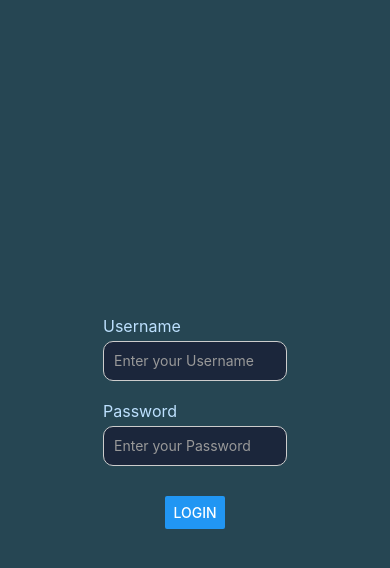
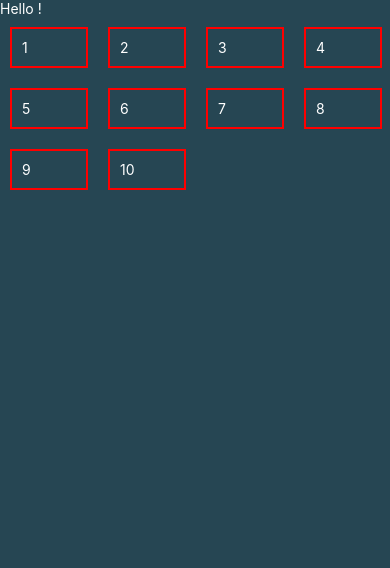
Before and after one commit to akondi-athreya/ReactNativeFirst, a React Native app: screen / in a window 390 px wide. Shown: the top 568 px of the page. Built offline with nearby package versions, Linux system fonts and the light colour scheme.

Commit message:
Done FlatList

```diff
--- a/App.js
+++ b/App.js
@@ -1,43 +1,24 @@
 import { StatusBar } from 'expo-status-bar';
-import { StyleSheet, Text, View, Image, TextInput, Button, Alert } from 'react-native';
+import { StyleSheet, Text, View, ScrollView, FlatList} from 'react-native';
 import React from 'react';
 
 export default function App() {
-    const [name, setName] = React.useState('');
-    const [pass, setPass] = React.useState('');
-    function kinguu(val) {
-        setName(val);
-    }
-    function queenuu(val) {
-        setPass(val);
-    }
-    const showModel = () => {
-        Alert.alert('Login Details', `Username: ${name}\nPassword: ${pass}`);
-    }
-
+    const data = [1, 2, 3, 4, 5, 6, 7, 8, 9, 10];
     return (
         <View style={styles.container}>
-            {/* <Image source={{uri: "https://img.freepik.com/free-photo/abstract-autumn-beauty-multi-colored-leaf-vein-pattern-generated-by-ai_188544-9871.jpg?t=st=1734586577~exp=1734590177~hmac=c5eae486effe7d62e6d724daf2add5da96ea3e3864ce924a77061021bdc6dfe2&w=2000"}}
-            style={{width:400, height:400}}    />
-            <Image source={require("./assets/favicon.png")} style={{width:100, height:100}}/> */}
-            <View style={styles.rr}>
-                <View style={styles.inputContainer}>
-                    <Text style={styles.label}>Username</Text>
-                    <TextInput
-                        style={styles.input} onChangeText={(text) => kinguu(text)} value={name}
-                        placeholder="Enter your Username" placeholderTextColor="#999"
-                    />
-                    <Text style={styles.label}>Password</Text>
-                    <TextInput
-                        style={styles.input} onChangeText={(text) => queenuu(text)} value={pass} secureTextEntry
-                        placeholder="Enter your Password" placeholderTextColor="#999"
-                    />
-                </View>
-                <View>
-                    <Button title='login' onPress={() => showModel()} />
-                </View>
+            <View>
+                <Text style={styles.fontt}>Hello !</Text>
             </View>
-            <StatusBar style="inverted" />
+            <View>
+                <FlatList
+                    data={data}
+                    renderItem={({ item }) => <View style={styles.box}>
+                        <Text style={styles.fontt}>{item}</Text>
+                    </View>}
+                    numColumns={4}
+                />
+            </View>
+            <StatusBar style="auto" />
         </View>
     );
 }
@@ -46,35 +27,16 @@ const styles = StyleSheet.create({
     container: {
         flex: 1,
         backgroundColor: '#264653',
-        alignItems: 'center',
-        justifyContent: 'center',
     },
-    textrababu: {
-        color: 'white',
-        fontSize: 32,
+    fontt: {
+        color: '#fff',
     },
-    rr: {
-        flex: 1,
-        justifyContent: 'center',
-        alignItems: 'center',
-    },
-    inputContainer: {
-        width: '80%',
-        marginBottom: 10,
-    },
-    label: {
-        fontSize: 16,
-        color: '#bde0fe',
-        marginBottom: 5,
-    },
-    input: {
-        height: 40,
-        borderColor: '#ccc',
-        borderWidth: 1,
-        borderRadius: 10,
-        paddingLeft: 10,
-        backgroundColor: '#1b263b',
-        marginBottom: 20,
-        color: '#fff'
-    },
+    box: {
+        height: 'fit-content',
+        width: '20%',
+        padding: 10,
+        borderWidth: 2,
+        borderColor: 'red',
+        margin: 10,
+    }
 });
--- a/package.json
+++ b/package.json
@@ -13,7 +13,8 @@
     "expo-status-bar": "~2.0.0",
     "react": "18.3.1",
     "react-native": "0.76.5",
-    "react-native-web": "~0.19.13"
+    "react-native-web": "~0.19.13",
+    "@expo/metro-runtime": "~4.0.0"
   },
   "devDependencies": {
     "@babel/core": "^7.20.0"
```
Also changed, not shown: 1 other file (tests, documents, lock files or other folders).
